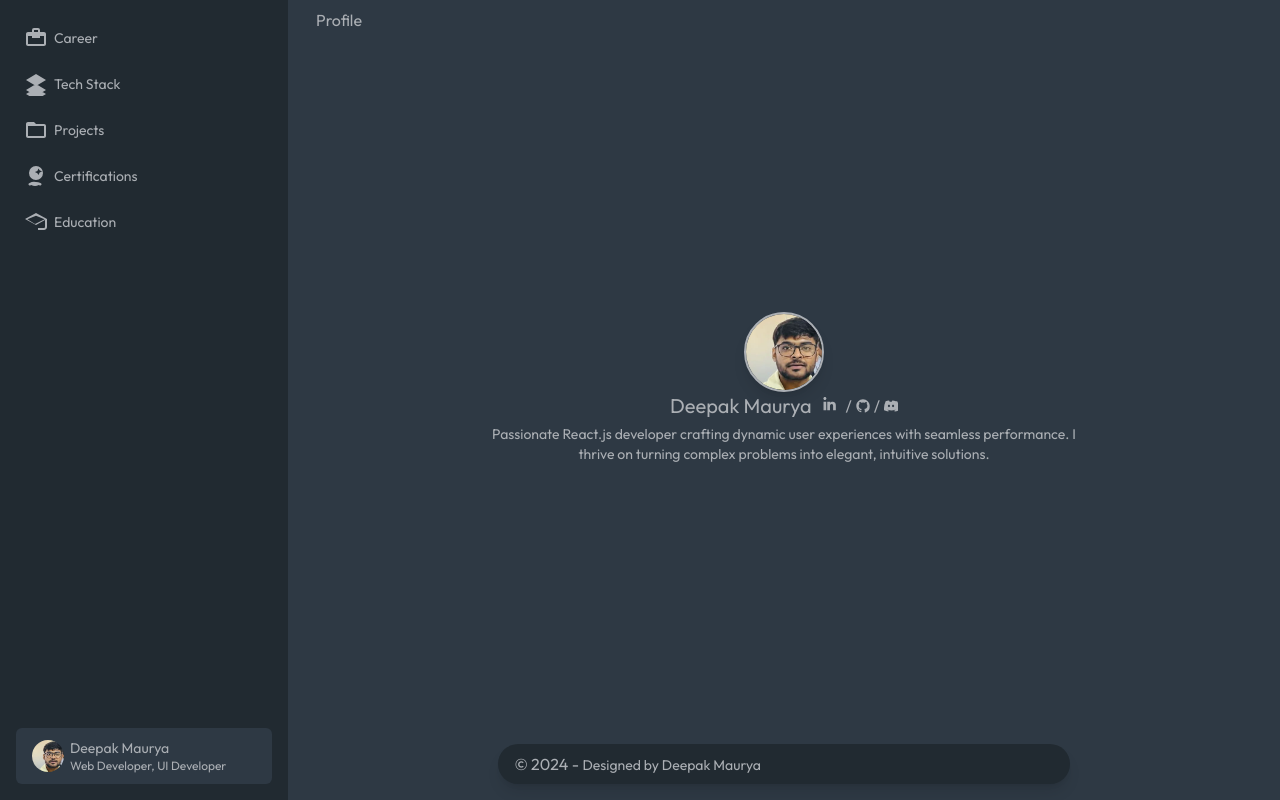
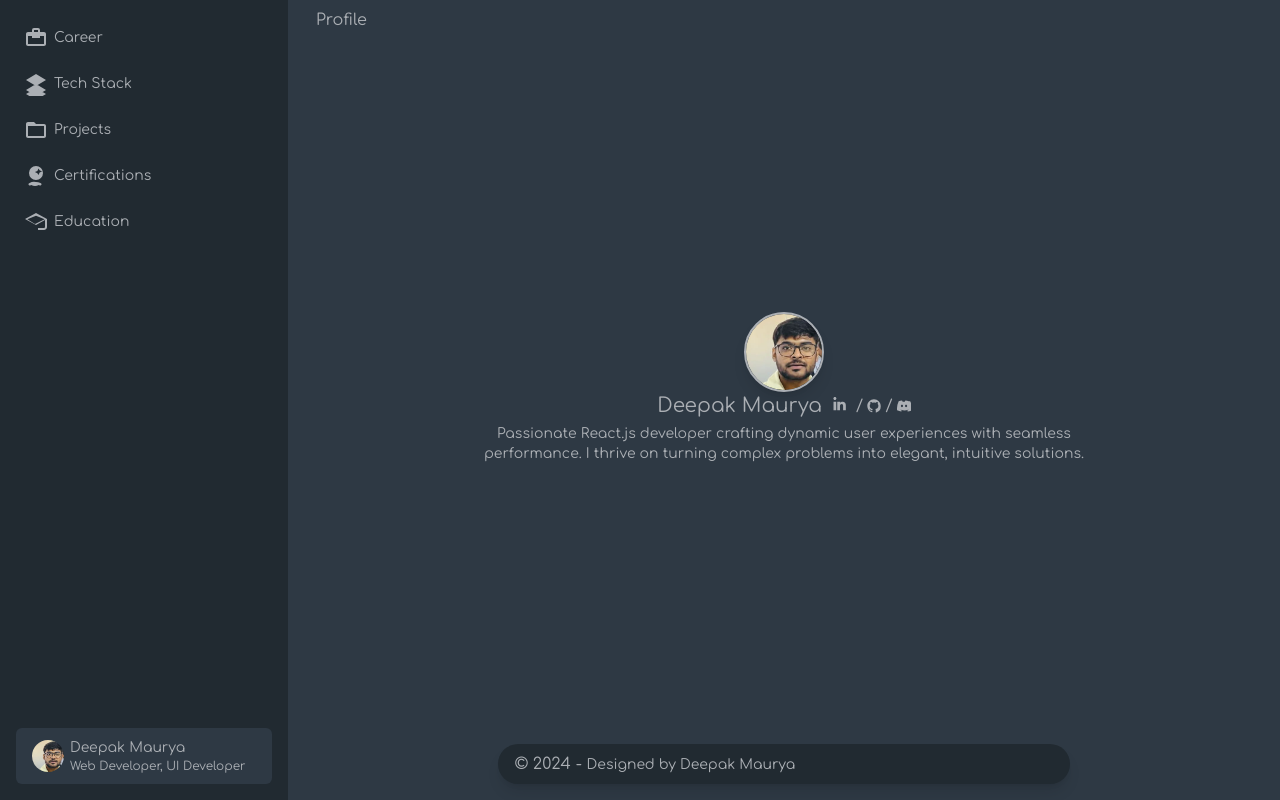
Before and after one commit to thedeepakmaurya/portfolionext, a Next.js app: page / in a window 1280 px wide. Built offline with nearby package versions, Linux system fonts and the light colour scheme.

Commit message:
font update

```diff
--- a/src/app/layout.js
+++ b/src/app/layout.js
@@ -1,11 +1,12 @@
 import "./globals.css";
 import Sidenav from "@/components/SideNav";
-import { Outfit } from "next/font/google";
+import { Comfortaa } from "next/font/google";
 // In _app.js or in your component
 import 'boxicons/css/boxicons.min.css';
 
-const outfit = Outfit({ subsets: ["latin"] });
-
+const comfortaa = Comfortaa({
+  subsets: ["latin"],
+});
 
 export const metadata = {
   title: "Deepak Maurya",
@@ -17,7 +18,7 @@ export default function RootLayout({ children }) {
   return (
     <html lang="en">
       <body
-        className={outfit?.className}
+        className={comfortaa?.className}
       >
         <Sidenav>{children}</Sidenav>
         <meta name="google-site-verification" content="AKJzXLR56cBvKAyymdgZB1914DXZvxOj7WgGuDyqINw" />
```
